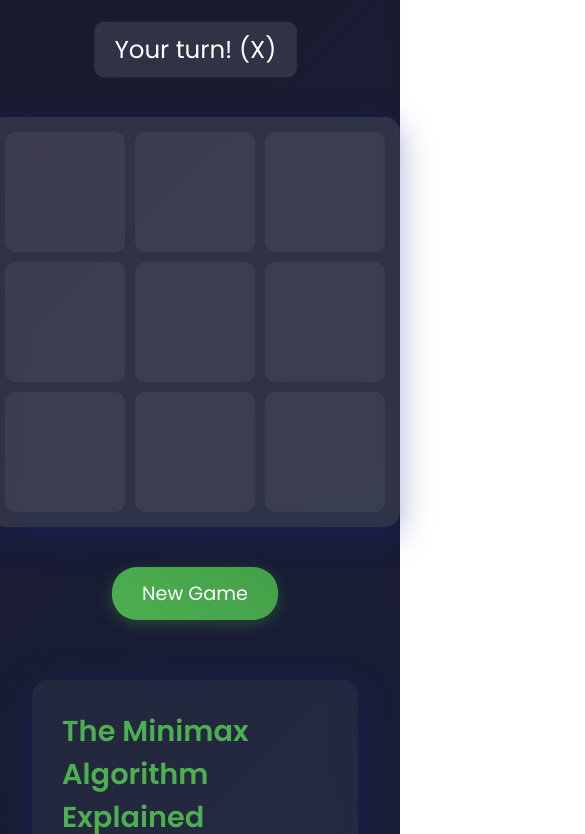
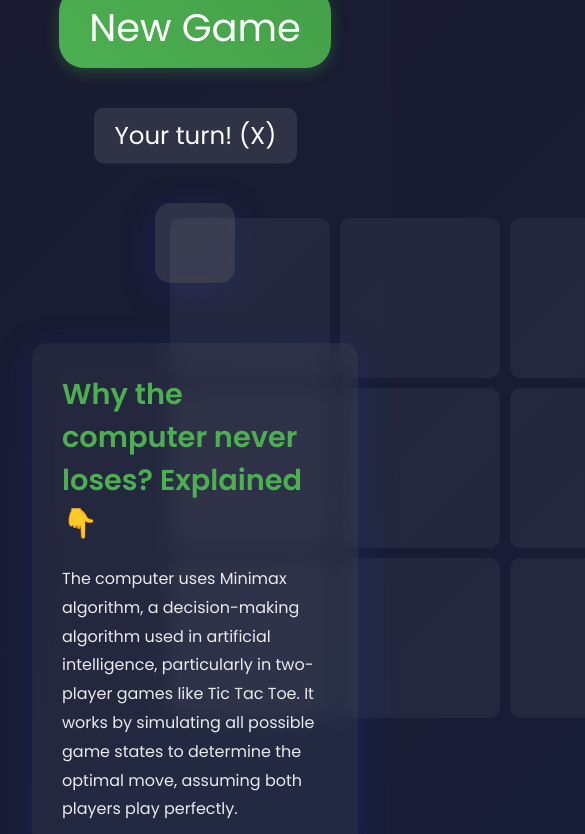
Before and after one commit to Luson045/minimax-tic-tac-toe, a plain HTML site: page index.html in a window 390 px wide. Shown: the part 166-1000 px from the top of the page, 585 px wide, since content can reach past the window. Drawn offline with Linux system fonts and the light colour scheme.

Commit message:
modified ui

```diff
--- a/index.html
+++ b/index.html
@@ -44,7 +44,7 @@
 
       .board {
         display: grid;
-        grid-template-columns: repeat(3, 120px);
+        grid-template-columns: repeat(3, 160px);
         gap: 10px;
         background: rgba(255, 255, 255, 0.1);
         padding: 15px;
@@ -55,8 +55,8 @@
       }
 
       .cell {
-        width: 120px;
-        height: 120px;
+        width: 160px;
+        height: 160px;
         background: rgba(255, 255, 255, 0.05);
         border-radius: 10px;
         display: flex;
@@ -86,7 +86,13 @@
         animation: moveIn 0.3s ease-out;
         color: #ff4757;
       }
-
+      @media (max-width: 456px) {
+        .board {
+          width: 80px;
+          height: 80px;
+          font-size: 32px;
+        }
+      }
       @keyframes moveIn {
         0% {
           transform: scale(0);
@@ -121,7 +127,7 @@
 
       button {
         padding: 12px 30px;
-        font-size: 1.2rem;
+        font-size: 2.4rem;
         background: linear-gradient(45deg, #4caf50, #45a049);
         color: white;
         border: none;
@@ -169,15 +175,16 @@
     </style>
   </head>
   <body>
-    <h1>Tic Tac Toe vs AI</h1>
+    <h1>Tic Tac Toe</h1>
+    <h4>Can you win?</h4>
+    <button onclick="resetGame()">New Game</button>
     <div id="status">Your turn! (X)</div>
     <div class="board" id="board"></div>
-    <button onclick="resetGame()">New Game</button>
 
     <div class="info-section">
-      <h2>The Minimax Algorithm Explained</h2>
+      <h2>Why the computer never loses? Explained 👇</h2>
       <p>
-        The Minimax algorithm is a decision-making algorithm used in artificial
+        The computer uses Minimax algorithm, a decision-making algorithm used in artificial
         intelligence, particularly in two-player games like Tic Tac Toe. It
         works by simulating all possible game states to determine the optimal
         move, assuming both players play perfectly.
@@ -346,8 +353,6 @@
         document.getElementById("status").textContent = "Your turn! (X) 👉";
         updateBoard();
       }
-
-      // Initialize the game
       createBoard();
     </script>
   </body>
```
